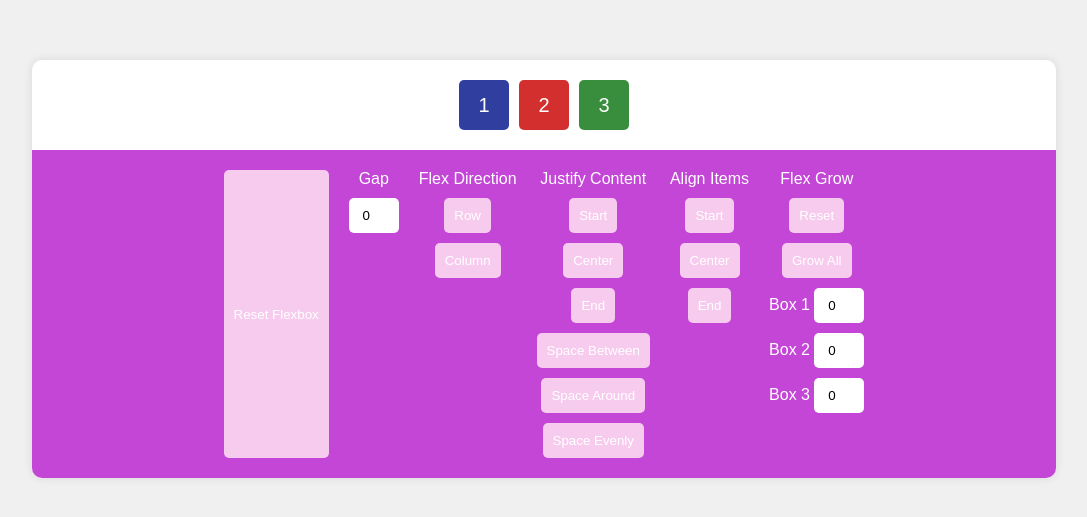
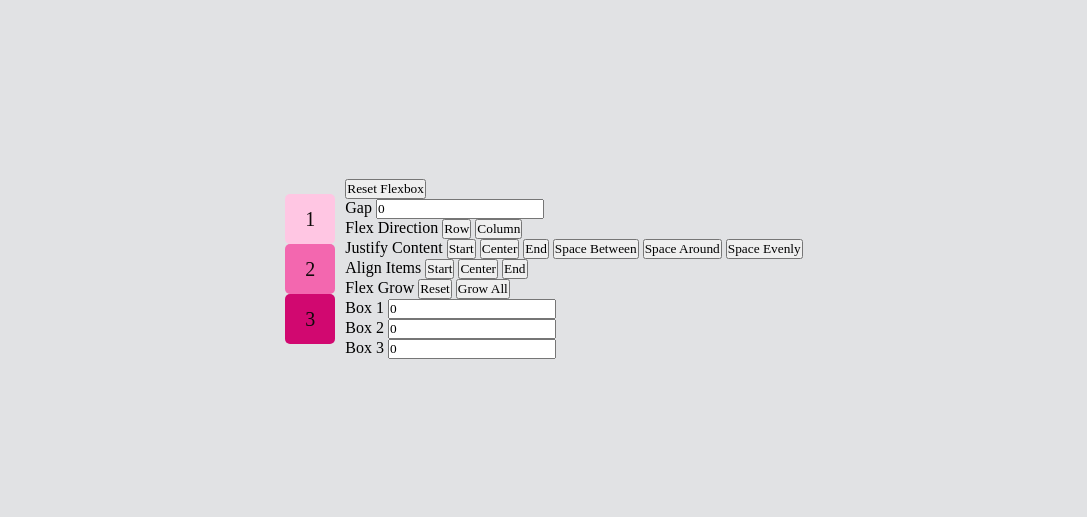
Before and after one commit to SophiaSevillano/it0043tb02, a plain HTML site: page TSA8/bordador_sevillano_tsa8.html in a window 1280 px wide. Shown: the part 131-648 px from the top of the page, without its empty margins (96-1183 px from the left). Drawn offline with Linux system fonts and the light colour scheme.

Commit message:
Update bordador_sevillano_tsa8.css

```diff
--- a/TSA8/bordador_sevillano_tsa8.css
+++ b/TSA8/bordador_sevillano_tsa8.css
@@ -1,56 +1,28 @@
-body {
-    font-family: Arial, sans-serif;
+* {
+    padding: 0;
+    margin: 0;
+    box-sizing: border-box;
+    font-family: Be Vietnam Pro;
+}
+
+body{
     display: flex;
+    height: 100vh;
     justify-content: center;
     align-items: center;
-    height: 100vh;
     margin: 0;
-    background-color: #f0f0f0;
+    background-color: rgb(225, 226, 228);
 }
 
-.container {
-    width: 80%;
+.main{
+    width:80%px;
     background-color: white;
     box-shadow: 0 0 10px rgba(0, 0, 0, 0.1);
     border-radius: 10px;
     overflow: hidden;
 }
 
-.controls {
-    background-color: #c346d6;
-    color: white;
-    padding: 20px;
-    display: flex;
-    flex-wrap: wrap;
-    justify-content: center;
-    gap: 20px;
-}
-
-.controls .control-group {
-    display: flex;
-    flex-direction: column;
-    align-items: center;
-    gap: 10px;
-}
-
-.controls button, .controls input {
-    padding: 10px;
-    border: none;
-    border-radius: 5px;
-    cursor: pointer;
-}
-
-.controls button {
-    background-color: #f7cbee;
-    color: white;
-}
-
-.controls input {
-    width: 50px;
-    text-align: center;
-}
-
-.flexbox-container {
+.container{
     display: flex;
     flex-wrap: wrap;
     padding: 20px;
@@ -65,19 +37,53 @@ body {
     display: flex;
     justify-content: center;
     align-items: center;
-    color: white;
+    color: rgb(16, 11, 11);
     font-size: 20px;
     border-radius: 5px;
 }
 
 #box1 {
-    background-color: #303f9f;
+    background-color: #ffc6e3;
 }
 
 #box2 {
-    background-color: #d32f2f;
+    background-color: #f367af;
 }
 
 #box3 {
-    background-color: #388e3c;
+    background-color: #d10870;
 }
+
+.ctrlbuttons{
+    background-color: #f6b9d7;
+    color: white;
+    padding: 20px;
+    display: flex;
+    flex-wrap: wrap;
+    justify-content: center;
+    gap: 20px;
+}
+
+.ctrlbuttons .controls {
+    display: flex;
+    flex-direction: column;
+    align-items: center;
+    gap: 10px;
+}
+
+.ctrlbuttons button, .ctrlbuttons input{
+    padding: 10px;
+    border: none;
+    border-radius: 6px;
+    cursor: pointer;
+}
+
+.ctrlbuttons button{
+    background-color: #d10870;
+    color: white;
+}
+
+.ctrlbuttons input{
+    width: 50px;
+    text-align: center;
+}
```
